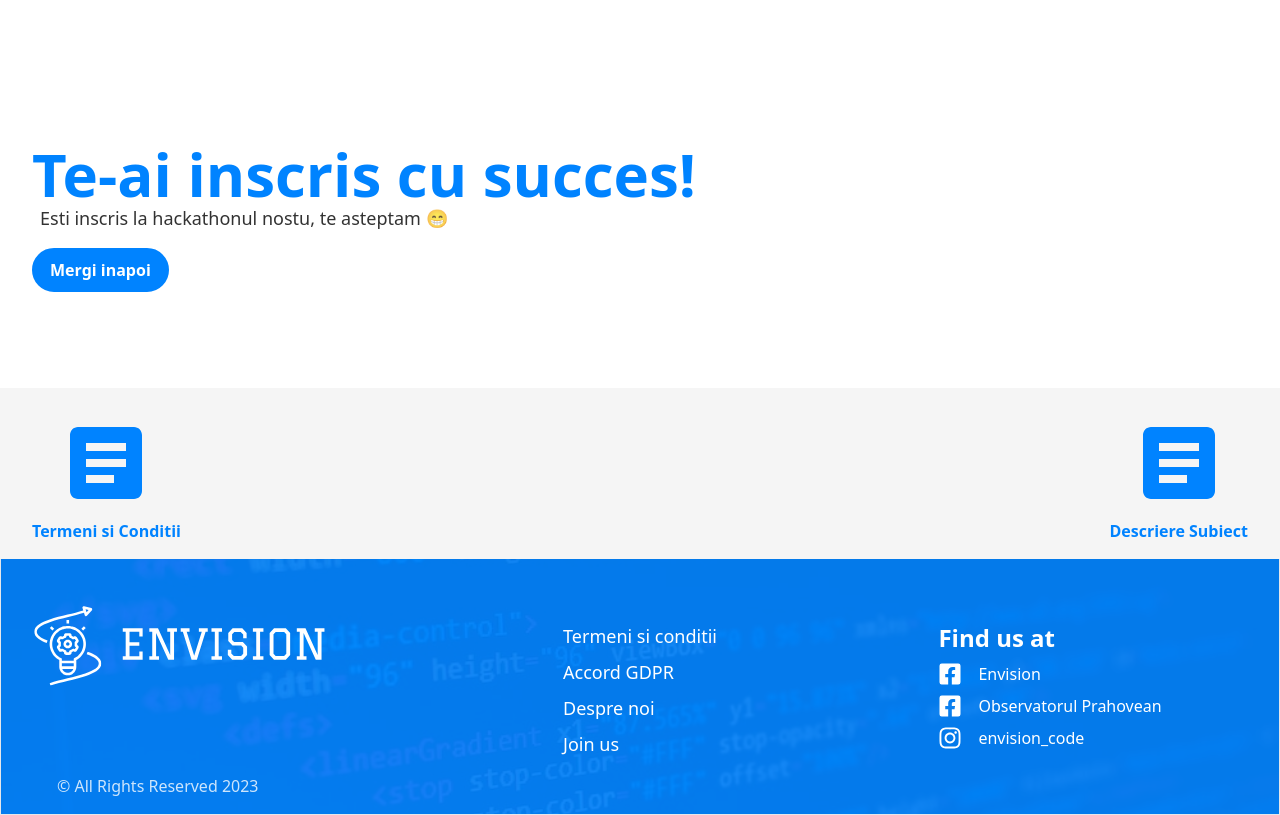
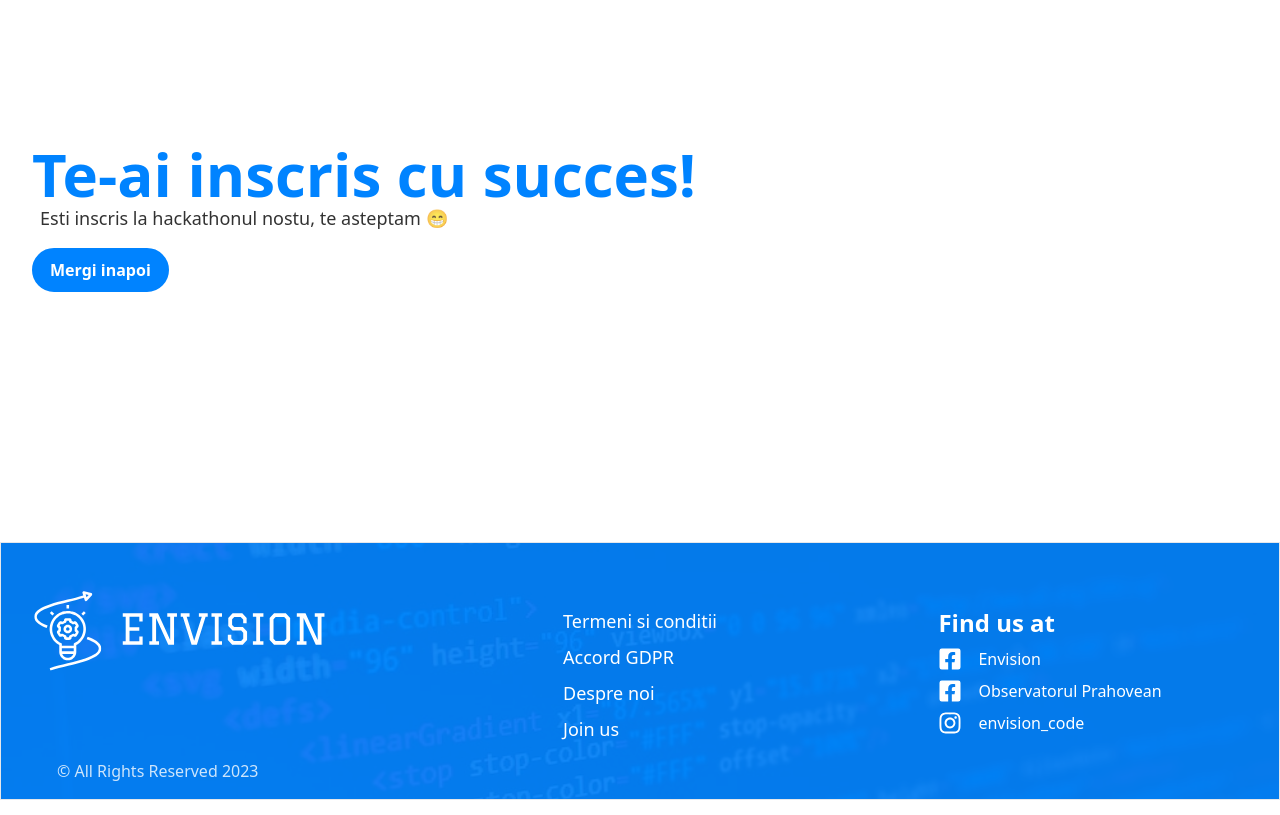
Before and after one commit to CatalinP0P/envision-inscriere, a React (Create React App) app: page /confirm in a window 1280 px wide. Built offline with nearby package versions, Linux system fonts and the light colour scheme.

Commit message:
added docs to landing

```diff
--- a/src/components/Form/SignForm.tsx
+++ b/src/components/Form/SignForm.tsx
@@ -8,9 +8,7 @@ import React, {
 import FormInput from "./FormInput";
 import Button from "../ui/Button";
 import FormTextArea from "./FormTextArea";
-import Reveal from "../Animation/Reveal";
 import SlideFromBottom from "../Animation/SlideFromBottom";
-import { ToastContainer, toast } from "react-toastify";
 import { useNavigate } from "react-router-dom";
 
 interface FormProps {
--- a/src/pages/Confirm/Confirm.tsx
+++ b/src/pages/Confirm/Confirm.tsx
@@ -1,7 +1,6 @@
 import React from "react";
 import Container from "../../components/ui/Container";
 import Button from "../../components/ui/Button";
-import ArticleIcon from "@mui/icons-material/Article";
 import { useNavigate } from "react-router-dom";
 
 export default function Confirm() {
@@ -21,32 +20,6 @@ export default function Confirm() {
           </Button>
         </div>
       </Container>
-      <div className="bg-neutral-100 py-4 w-full -mb-0.5 z-[10] font-semibold">
-        <Container className="flex flex-row justify-between">
-          <a
-            target="_blank"
-            href="https://documente.code-envision.ro/termeni_conditii.pdf"
-            className="flex w-fit flex-col gap-2 items-center text-primary font-semibold cursor-pointer hover:text-primary/50 transition-all"
-            rel="noreferrer"
-          >
-            <div className="text-6xl lg:text-8xl">
-              <ArticleIcon fontSize="inherit" />
-            </div>
-            <label>Termeni si Conditii</label>
-          </a>
-          <a
-            target="_blank"
-            href="https://documente.code-envision.ro/descriere_subiect.pdf"
-            className="flex w-fit flex-col gap-2  items-center text-primary font-semibold cursor-pointer hover:text-primary/50 transition-all"
-            rel="noreferrer"
-          >
-            <div className="text-6xl lg:text-8xl">
-              <ArticleIcon fontSize="inherit" />
-            </div>
-            <label>Descriere Subiect</label>
-          </a>
-        </Container>
-      </div>
     </div>
   );
 }
--- /dev/null
+++ b/src/pages/Home/Documents.tsx
@@ -0,0 +1,32 @@
+import React from "react";
+import Container from "../../components/ui/Container";
+import ArticleIcon from "@mui/icons-material/Article";
+
+export default function Documents() {
+  return (
+    <Container className="flex flex-row justify-around py-4">
+      <a
+        target="_blank"
+        href="https://documente.code-envision.ro/termeni_conditii.pdf"
+        className="flex w-fit flex-col gap-2 items-center text-primary font-semibold cursor-pointer hover:text-primary/50 transition-all"
+        rel="noreferrer"
+      >
+        <div className="text-6xl lg:text-8xl">
+          <ArticleIcon fontSize="inherit" />
+        </div>
+        <label>Termeni si Conditii</label>
+      </a>
+      <a
+        target="_blank"
+        href="https://documente.code-envision.ro/descriere_subiect.pdf"
+        className="flex w-fit flex-col gap-2  items-center text-primary font-semibold cursor-pointer hover:text-primary/50 transition-all"
+        rel="noreferrer"
+      >
+        <div className="text-6xl lg:text-8xl">
+          <ArticleIcon fontSize="inherit" />
+        </div>
+        <label>Descriere Subiect</label>
+      </a>
+    </Container>
+  );
+}
--- a/src/pages/Home/Home.tsx
+++ b/src/pages/Home/Home.tsx
@@ -14,19 +14,19 @@ import Organizators from "./Organizators";
 import Awards from "./Awards";
 import SponsorSlider from "../../components/ui/SponsorSlider";
 import "react-toastify/dist/ReactToastify.css";
+import Documents from "./Documents";
 
 export default function Home() {
   return (
     <div>
       <Hero />
       <SponsorSlider />
-      <div className="bg-neutral-100">
-        <About />
-      </div>
+      <About />
       <Detalii />
       <Schedule />
-      <div className="w-full bg-black/5">
-        <Awards />
+      <Awards />
+      <div className="bg-neutral-100">
+        <Documents />
       </div>
       <SignUp />
       {/* <div className="w-full bg-black/5">
```
